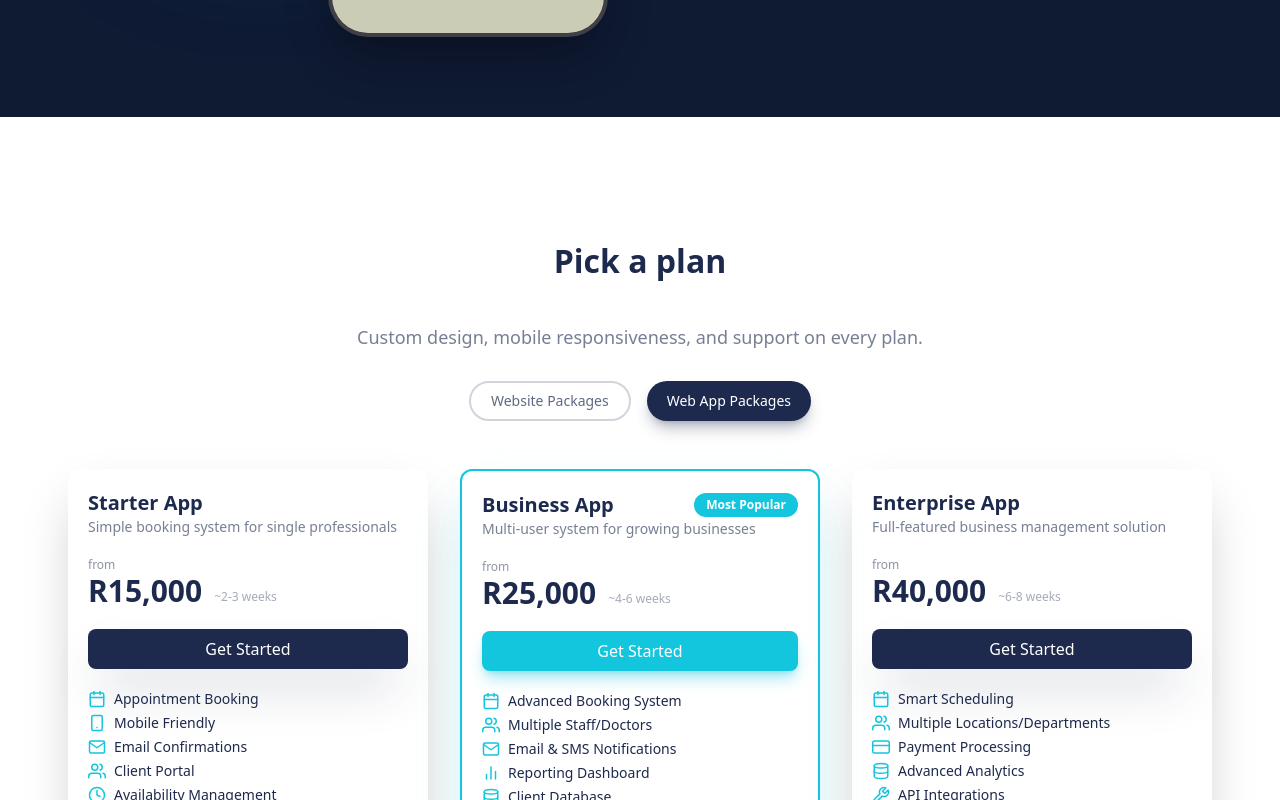
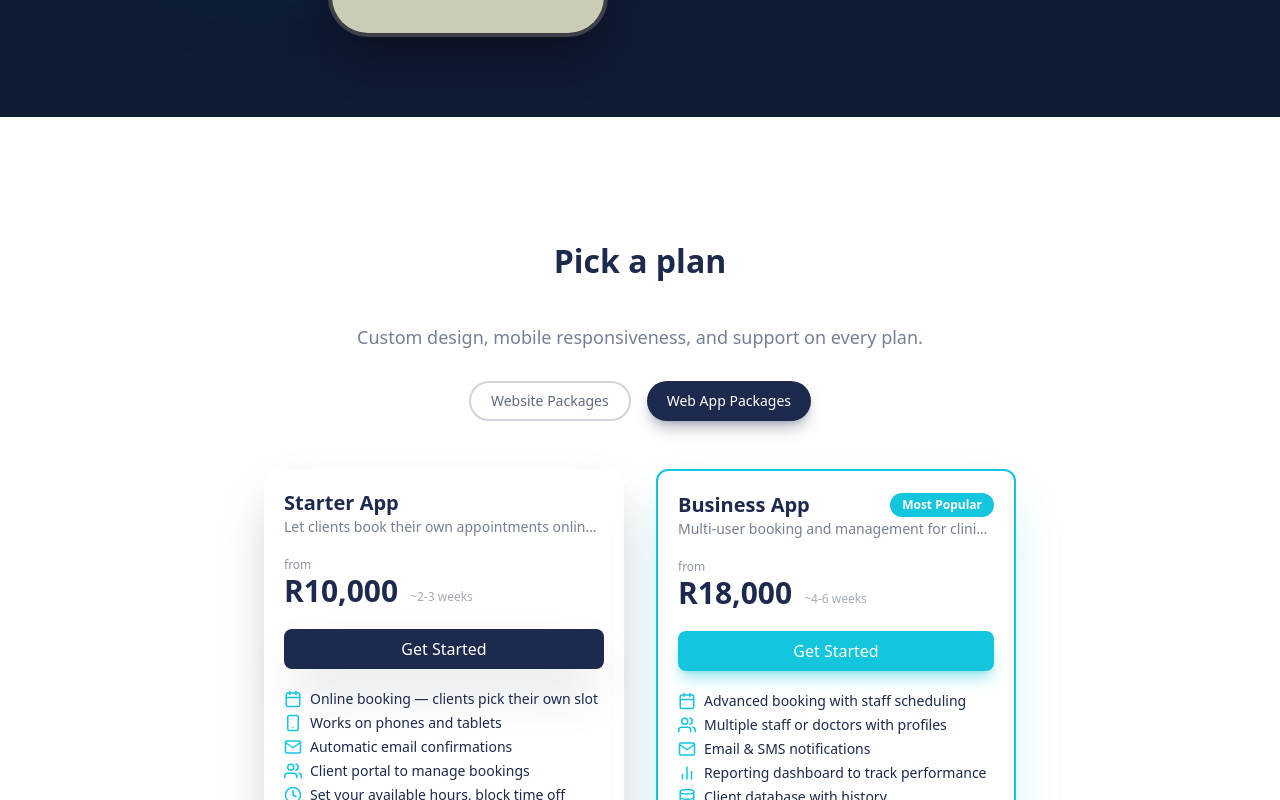
Before and after one commit to Kummirai/react-components, a Next.js app: page / in a window 1280 px wide. Both pictures are taken after a click on the button "Web App Packages". Shown: the part 2356-3156 px from the top of the page. Built offline with nearby package versions, Linux system fonts and the light colour scheme.

Commit message:
feat: update Pricing and HeroTwoA components with improved descriptions, pricing, and layout for enhanced user engagement

```diff
--- a/components/Pricing.jsx
+++ b/components/Pricing.jsx
@@ -13,7 +13,6 @@ import {
   FiClock,
   FiCalendar,
   FiUsers,
-  FiCreditCard,
   FiDatabase,
   FiTool,
 } from "react-icons/fi";
@@ -28,64 +27,64 @@ function Pricing() {
   const websitePlans = [
     {
       name: "Essential",
-      description: "Perfect for freelancers and startups needing a simple online presence",
+      description: "A single page to get your business online fast — perfect for freelancers and side hustles",
       price: "R2,500",
       isPopular: false,
       timeline: "3-5 days",
       features: [
-        { icon: <FiLayout />, text: "1 Page Website" },
-        { icon: <FiSmartphone />, text: "Full Mobile Optimization" },
-        { icon: <FiMail />, text: "Contact Form" },
-        { icon: <FiSearch />, text: "Basic SEO" },
+        { icon: <FiLayout />, text: "One-page site with all your key info" },
+        { icon: <FiSmartphone />, text: "Looks great on any device" },
+        { icon: <FiMail />, text: "Contact form so clients can reach you" },
+        { icon: <FiSearch />, text: "Basic SEO so people can find you" },
       ],
       includedFeatures: [
-        "5-8 Custom Sections",
-        "Social Media Links",
-        "Hosting Setup Assistance",
-        "2 Rounds of Revisions",
+        "5-8 sections to tell your story",
+        "Social media links",
+        "Help setting up hosting",
+        "2 rounds of changes",
       ],
     },
     {
       name: "Professional",
-      description: "Multi-page presence for established businesses",
-      price: "R6,500",
+      description: "A full website that makes your business look established — ideal for local businesses ready to grow",
+      price: "R5,000",
       isPopular: true,
       timeline: "5-7 days",
       features: [
-        { icon: <FiFileText />, text: "4-5 Pages" },
-        { icon: <FiSmartphone />, text: "Premium Mobile Experience" },
-        { icon: <FaWhatsapp />, text: "WhatsApp Integration" },
-        { icon: <FiMapPin />, text: "Google Maps Integration" },
-        { icon: <FiBarChart2 />, text: "Google Analytics" },
-        { icon: <FiSearch />, text: "Advanced SEO" },
+        { icon: <FiFileText />, text: "4-5 pages — home, about, services, contact, more" },
+        { icon: <FiSmartphone />, text: "Polished mobile experience" },
+        { icon: <FaWhatsapp />, text: "WhatsApp button so customers can chat with you" },
+        { icon: <FiMapPin />, text: "Google Maps so clients can find your location" },
+        { icon: <FiBarChart2 />, text: "Google Analytics to see your traffic" },
+        { icon: <FiSearch />, text: "Advanced SEO to rank higher locally" },
       ],
       includedFeatures: [
-        "12-15 Custom Sections",
-        "1 Month Free Maintenance",
-        "3 Rounds of Revisions",
-        "Priority Email Support",
+        "12-15 custom sections",
+        "1 month free maintenance",
+        "3 rounds of changes",
+        "Priority email support",
       ],
     },
     {
       name: "Business",
-      description: "Complete solution with blog and advanced features",
-      price: "R8,500",
+      description: "A complete online presence with a blog and marketing tools — built for businesses that want to grow their audience",
+      price: "R7,500",
       isPopular: false,
       timeline: "7-10 days",
       features: [
-        { icon: <FiFileText />, text: "5-6 Pages + Blog" },
-        { icon: <FiSmartphone />, text: "Premium Mobile Experience" },
-        { icon: <MdOutlineRateReview />, text: "Testimonials Slider" },
-        { icon: <FiMail />, text: "Newsletter Signup" },
-        { icon: <FiImage />, text: "Image Gallery" },
+        { icon: <FiFileText />, text: "5-6 pages plus a blog to share updates" },
+        { icon: <FiSmartphone />, text: "Premium mobile experience" },
+        { icon: <MdOutlineRateReview />, text: "Testimonials slider to build trust" },
+        { icon: <FiMail />, text: "Newsletter signup to grow your email list" },
+        { icon: <FiImage />, text: "Image gallery to showcase your work" },
         { icon: <FiBarChart2 />, text: "Advanced SEO + Analytics" },
       ],
       includedFeatures: [
-        "18+ Custom Sections",
-        "3 Months Maintenance",
-        "Free .co.za Domain Setup",
-        "Content Upload Assistance",
-        "Priority Support",
+        "18+ custom sections",
+        "3 months free maintenance",
+        "Free .co.za domain",
+        "Content upload help",
+        "Priority support",
       ],
     },
   ];
@@ -93,68 +92,45 @@ function Pricing() {
   const webAppPlans = [
     {
       name: "Starter App",
-      description: "Simple booking system for single professionals",
-      price: "R15,000",
+      description: "Let clients book their own appointments online — perfect for solo professionals like doctors, therapists, or stylists",
+      price: "R10,000",
       isPopular: false,
       timeline: "2-3 weeks",
       features: [
-        { icon: <FiCalendar />, text: "Appointment Booking" },
-        { icon: <FiSmartphone />, text: "Mobile Friendly" },
-        { icon: <FiMail />, text: "Email Confirmations" },
-        { icon: <FiUsers />, text: "Client Portal" },
-        { icon: <FiClock />, text: "Availability Management" },
+        { icon: <FiCalendar />, text: "Online booking — clients pick their own slot" },
+        { icon: <FiSmartphone />, text: "Works on phones and tablets" },
+        { icon: <FiMail />, text: "Automatic email confirmations" },
+        { icon: <FiUsers />, text: "Client portal to manage bookings" },
+        { icon: <FiClock />, text: "Set your available hours, block time off" },
       ],
       includedFeatures: [
-        "Single Professional",
-        "Cancel/Reschedule",
-        "Email Reminders",
-        "Basic Dashboard",
-        "1 Month Maintenance",
+        "Single professional",
+        "Cancel/reschedule built in",
+        "Email reminders",
+        "Basic dashboard",
+        "1 month maintenance",
       ],
     },
     {
       name: "Business App",
-      description: "Multi-user system for growing businesses",
-      price: "R25,000",
+      description: "Multi-user booking and management for clinics, salons, or service teams with multiple staff",
+      price: "R18,000",
       isPopular: true,
       timeline: "4-6 weeks",
       features: [
-        { icon: <FiCalendar />, text: "Advanced Booking System" },
-        { icon: <FiUsers />, text: "Multiple Staff/Doctors" },
-        { icon: <FiMail />, text: "Email & SMS Notifications" },
-        { icon: <FiBarChart2 />, text: "Reporting Dashboard" },
-        { icon: <FiDatabase />, text: "Client Database" },
-        { icon: <FiTool />, text: "Staff Management" },
+        { icon: <FiCalendar />, text: "Advanced booking with staff scheduling" },
+        { icon: <FiUsers />, text: "Multiple staff or doctors with profiles" },
+        { icon: <FiMail />, text: "Email & SMS notifications" },
+        { icon: <FiBarChart2 />, text: "Reporting dashboard to track performance" },
+        { icon: <FiDatabase />, text: "Client database with history" },
+        { icon: <FiTool />, text: "Staff management and permissions" },
       ],
       includedFeatures: [
-        "Unlimited Appointments",
-        "Automated Reminders",
-        "3 Months Maintenance",
-        "Priority Support",
-        "Staff Permissions",
-      ],
-    },
-    {
-      name: "Enterprise App",
-      description: "Full-featured business management solution",
-      price: "R40,000",
-      isPopular: false,
-      timeline: "6-8 weeks",
-      features: [
-        { icon: <FiCalendar />, text: "Smart Scheduling" },
-        { icon: <FiUsers />, text: "Multiple Locations/Departments" },
-        { icon: <FiCreditCard />, text: "Payment Processing" },
-        { icon: <FiDatabase />, text: "Advanced Analytics" },
-        { icon: <FiTool />, text: "API Integrations" },
-        { icon: <FiUsers />, text: "Role-Based Access" },
-      ],
-      includedFeatures: [
-        "API Integrations",
-        "Custom Reporting",
-        "6 Months Maintenance",
-        "Dedicated Support",
-        "Training Session",
-        "Data Migration Assistance",
+        "Unlimited appointments",
+        "Automated reminders",
+        "3 months maintenance",
+        "Priority support",
+        "Staff permissions",
       ],
     },
   ];
```
Also changed, not shown: components/hero-2a/HeroTwoA.jsx (+10 -72 lines).
